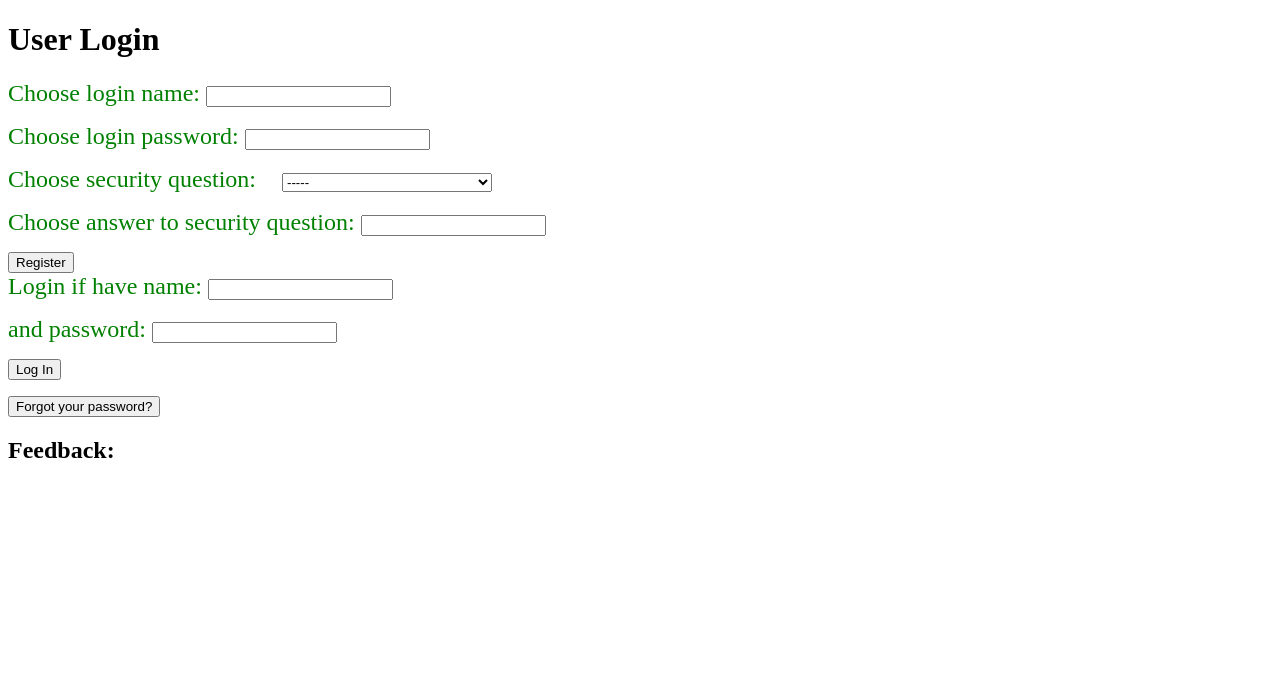
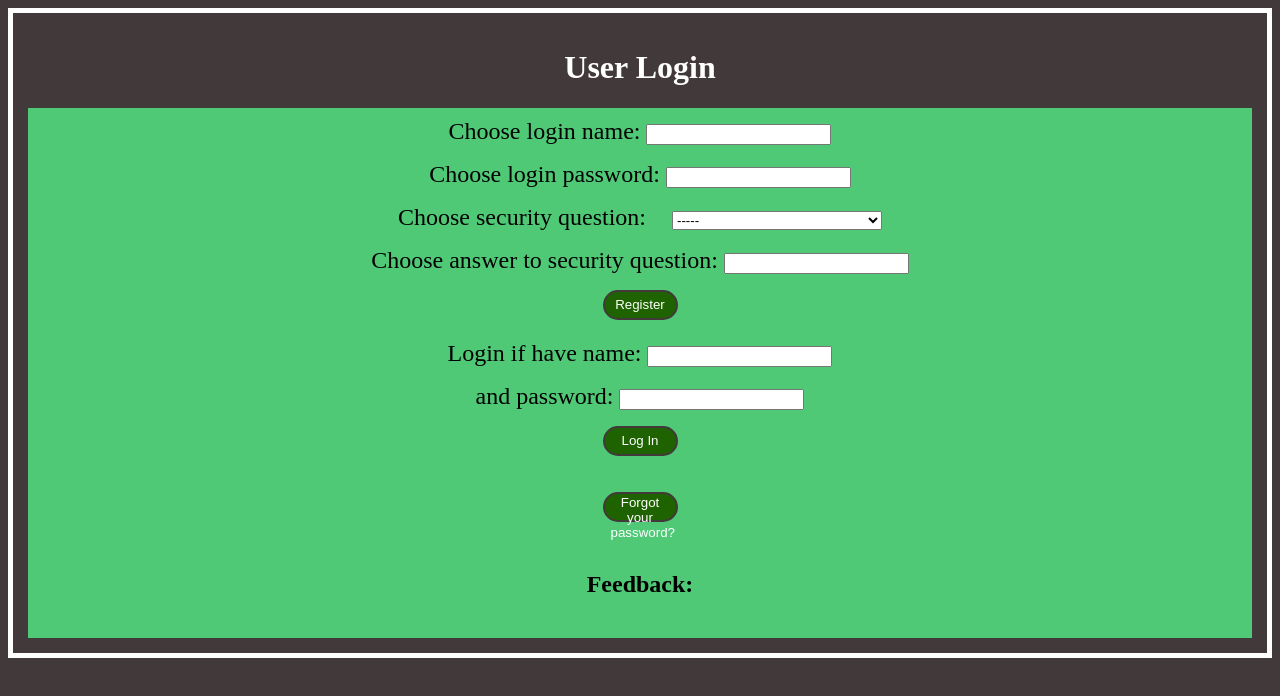
Before and after one commit to hbrice/final_project_cis399, a website: page client/index.html in a window 1280 px wide. Drawn offline with nearby package versions, Linux system fonts and the light colour scheme.

Commit message:
updated styling

```diff
--- a/client/css/style.css
+++ b/client/css/style.css
@@ -1,11 +1,53 @@
 
 .directions {
             font-size: x-large;
-            color: green;
           }
 
 
 .examples {
             font-size: medium;
-            color: green;
           }
+
+body {
+	background-color: #42393a;
+	text-align: center;
+	padding: 15px;
+	border: 5px solid white;
+}
+
+body h1 {
+	color: white;
+}
+
+body section {
+	background-color: #50C977;
+	color: #black;
+	padding: 10px;
+}
+
+button {
+	background-color: #1e6300;
+	border:2px solid #42393a;
+	border-radius:25px;
+	width: 75px;
+	height: 30px;
+	color: white;
+}
+
+button.places {
+	background-color: #1e6300;
+	border:2px solid #42393a;
+	border-radius:25px;
+	width: 100px;
+	height: 40px;
+	color: white;
+}
+
+.sign {
+	width:600px;
+}
+
+.bottom {
+	border: 3px solid white;
+
+}
```
